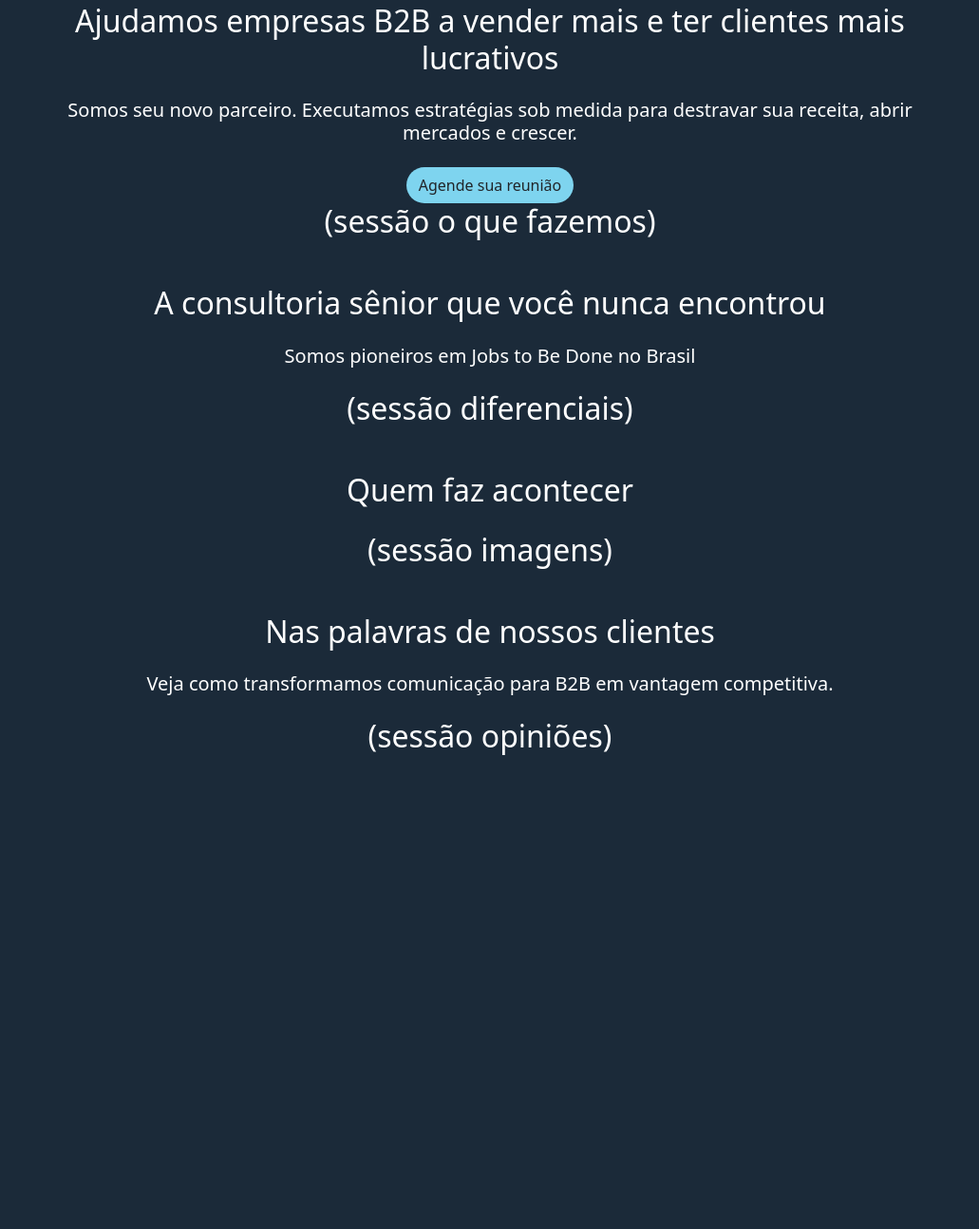
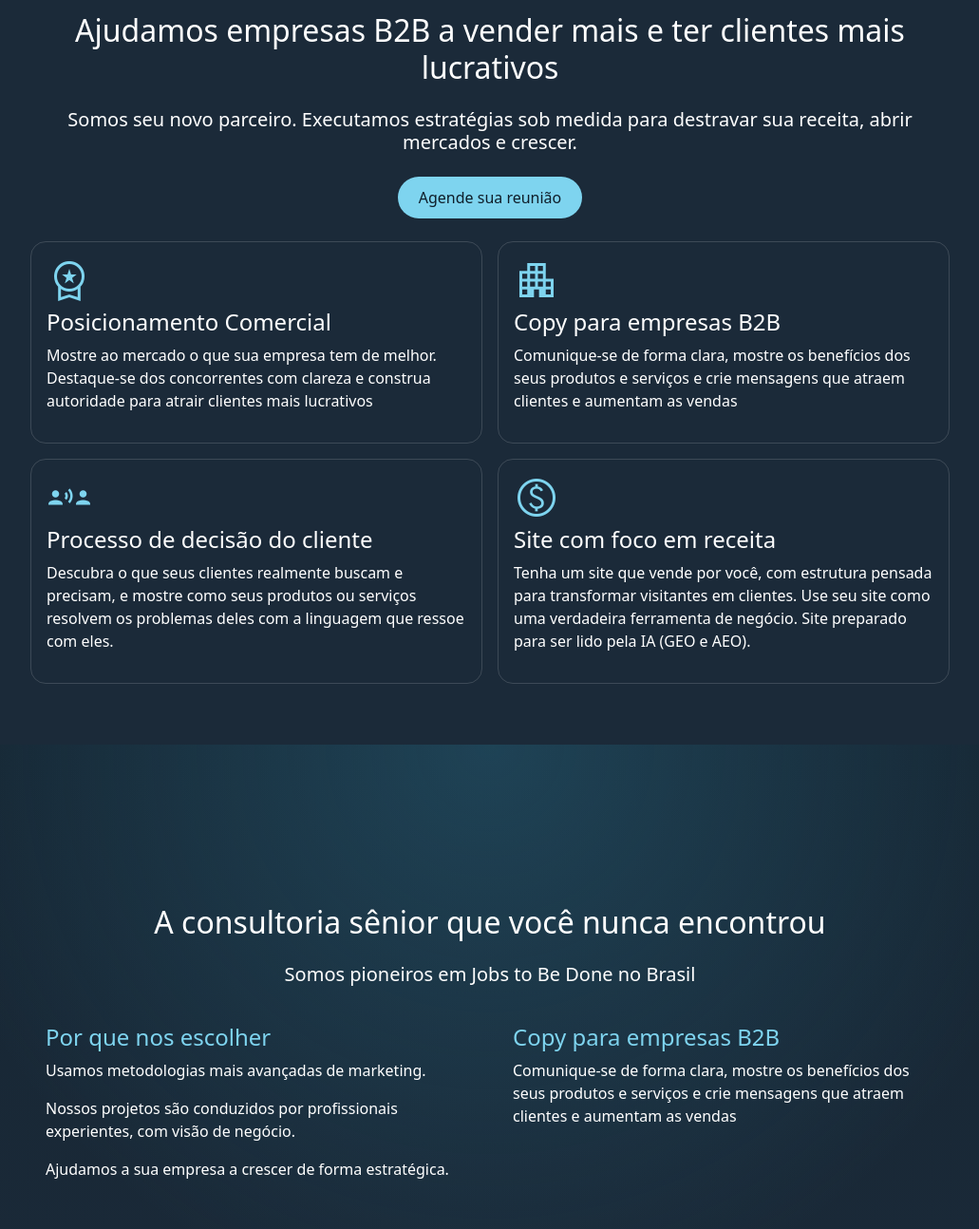
Before and after one commit to HenriquePkrueger/futura-gestao-contabil-landing, a plain HTML site: page index.html in a window 1280 px wide. Shown: the part 398-1692 px from the top of the page at 95% size, without its empty margins (124-1155 px from the left). Before the commit the page ends 1241 px from the top, so only its background shows below. Drawn offline with nearby package versions, Linux system fonts and the light colour scheme.

Commit message:
Estrutura das sessões 'founders' e 'diferencials' criadas.

```diff
--- a/css/style.css
+++ b/css/style.css
@@ -12,4 +12,62 @@ body {
 
 .btn {
     background-color: #7ed4ef;
+    color: #0f1e2a;
+    border: none;
+    padding: 10px 22px;
+    font-weight: 500;
 }
+
+.btn:hover {
+    background-color: #5fc3e3;
+    color: #0f1e2a;
+}
+
+.btn:focus,
+.btn:active {
+    background-color: #5fc3e3 !important;
+    box-shadow: 0 0 0 0.2rem rgba(126, 212, 239, 0.35);
+}
+
+.material-symbols-outlined {
+    font-size: 48px;
+    color: #7ed4ef;
+}
+
+.blue-title{
+    color: #7ed4ef;
+}
+
+#diferencials {
+  background:
+    radial-gradient(
+      circle at top center,
+      rgba(46, 120, 150, 0.35),
+      transparent 65%
+    ),
+    linear-gradient(
+      180deg,
+      #162633 0%,
+      #1b2a39 100%
+    );
+
+  color: #ffffff;
+  padding: 120px 0;
+}
+
+.border {
+    border-color: rgba(255, 255, 255, 0.15) !important;
+}
+
+.avatar-wrapper {
+  width: 300px;
+  height: 300px;
+  border-radius: 50%;
+  overflow: hidden;
+}
+
+.avatar-wrapper img {
+  width: 100%;
+  height: 100%;
+  object-fit: cover;
+}
--- a/index.html
+++ b/index.html
@@ -7,6 +7,7 @@
     <title>Document</title>
     <link href="https://cdn.jsdelivr.net/npm/bootstrap@5.3.8/dist/css/bootstrap.min.css" rel="stylesheet"
         integrity="sha384-sRIl4kxILFvY47J16cr9ZwB07vP4J8+LH7qKQnuqkuIAvNWLzeN8tE5YBujZqJLB" crossorigin="anonymous">
+    <link rel="stylesheet" href="https://fonts.googleapis.com/css2?family=Material+Symbols+Outlined" />
     <link rel="stylesheet" href="css/style.css">
 </head>
 
@@ -41,7 +42,8 @@
         <div class="container text-center my-5">
             <div class="">
                 <h1 class="pb-3 fs-2">Traduzimos o valor da sua solução B2B na linguagem de quem decide</h1>
-                <h2 class="pb-3 fs-5">Seu cliente sempre compara opções. Nós mostramos com clareza porque a sua é a melhor
+                <h2 class="pb-3 fs-5">Seu cliente sempre compara opções. Nós mostramos com clareza porque a sua é a
+                    melhor
                     escolha. Sua comunicação preparada para IA (GEO e AEO).</h2>
                 <button class="btn rounded-pill" type="submit">Entenda nossos serviços</button>
                 <h2>(sessão logo das empresas)</h2>
@@ -53,21 +55,66 @@
         <div class="container text-center my-5">
             <div class="">
                 <h1 class="pb-3 fs-2">Ajudamos empresas B2B a vender mais e ter clientes mais lucrativos</h1>
-                <h2 class="pb-3 fs-5">Somos seu novo parceiro. Executamos estratégias sob medida para destravar sua receita,
+                <h2 class="pb-3 fs-5">Somos seu novo parceiro. Executamos estratégias sob medida para destravar sua
+                    receita,
                     abrir mercados e crescer. </h2>
-                <button class="btn rounded-pill" type="submit">Agende sua reunião</button>
-                <h2>(sessão o que fazemos)</h2>
+                <button class="btn rounded-pill mb-4" type="submit">Agende sua reunião</button>
+                <div style="grid-template-columns: 1fr 1fr;" class="d-grid gap-3 pb-3">
+                    <div class="p-3 border rounded-4 text-start">
+                        <span class="material-symbols-outlined">
+                            workspace_premium
+                        </span>
+                        <h4>Posicionamento Comercial</h4>
+                        <p>Mostre ao mercado o que sua empresa tem de melhor. Destaque-se dos concorrentes com clareza e
+                            construa autoridade para atrair clientes mais lucrativos</p>
+                    </div>
+                    <div class="p-3 border rounded-4 text-start">
+                        <span class="material-symbols-outlined">
+                            apartment
+                        </span>
+                        <h4>Copy para empresas B2B</h4>
+                        <p>Comunique-se de forma clara, mostre os benefícios dos seus produtos e serviços e crie
+                            mensagens que atraem clientes e aumentam as vendas</p>
+                    </div>
+                    <div class="p-3 border rounded-4 text-start">
+                        <span class="material-symbols-outlined">
+                            communication
+                        </span>
+                        <h4>Processo de decisão do cliente</h4>
+                        <p>Descubra o que seus clientes realmente buscam e precisam, e mostre como seus produtos ou
+                            serviços resolvem os problemas deles com a linguagem que ressoe com eles.</p>
+                    </div>
+                    <div class="p-3 border rounded-4 text-start">
+                        <span class="material-symbols-outlined">
+                            paid
+                        </span>
+                        <h4>Site com foco em receita</h4>
+                        <p>Tenha um site que vende por você, com estrutura pensada para transformar visitantes em
+                            clientes. Use seu site como uma verdadeira ferramenta de negócio. Site preparado para ser
+                            lido pela IA (GEO e AEO).</p>
+                    </div>
+                </div>
             </div>
         </div>
     </section>
 
     <section id="diferencials">
         <div class="container text-center my-5">
-            <div class="">
-                <h1 class="pb-3 fs-2">A consultoria sênior que
-                    você nunca encontrou</h1>
-                <h2 class="pb-3 fs-5">Somos pioneiros em Jobs to Be Done no Brasil</h2>
-                <h2>(sessão diferenciais)</h2>
+            <h1 class="pb-3 fs-2">A consultoria sênior que
+                você nunca encontrou</h1>
+            <h2 class="pb-3 fs-5">Somos pioneiros em Jobs to Be Done no Brasil</h2>
+            <div style="grid-template-columns: 1fr 1fr;" class="d-grid gap-3 pb-3">
+                <div class="p-3 text-start">
+                    <h4 class="blue-title">Por que nos escolher</h4>
+                    <p>Usamos metodologias mais avançadas de marketing.</p>
+                    <p>Nossos projetos são conduzidos por profissionais experientes, com visão de negócio.</p>
+                    <p>Ajudamos a sua empresa a crescer de forma estratégica.</p>
+                </div>
+                <div class="p-3 text-start">
+                    <h4 class="blue-title">Copy para empresas B2B</h4>
+                    <p>Comunique-se de forma clara, mostre os benefícios dos seus produtos e serviços e crie
+                        mensagens que atraem clientes e aumentam as vendas</p>
+                </div>
             </div>
         </div>
     </section>
@@ -76,7 +123,22 @@
         <div class="container text-center my-5">
             <div class="">
                 <h1 class="pb-3 fs-2">Quem faz acontecer</h1>
-                <h2>(sessão imagens)</h2>
+                <div style="grid-template-columns: 1fr 1fr;" class="d-grid gap-3 pb-3">
+                    <div class="p-3 text-start">
+                        <div class="avatar-wrapper mx-auto mb-3">
+                            <img class="perfil" src="img/foto_perfil_exemplo.png" alt="">
+                        </div>
+                        <h4 class="blue-title">Márcio Bonfim</h4>
+                        <p>Lorem ipsum dolor sit amet consectetur adipisicing elit. Pariatur beatae odio corporis nam quos nobis id eius itaque fuga. Consectetur veritatis exercitationem hic voluptas accusantium ipsam. Aliquam fuga ad non.</p>
+                    </div>
+                    <div class="p-3 text-start">
+                        <div class="avatar-wrapper mx-auto mb-3">
+                            <img class="perfil" src="img/foto_perfil_exemplo2.png" alt="">
+                        </div>
+                        <h4 class="blue-title">Márcio Bonfim</h4>
+                        <p>Lorem ipsum dolor sit amet consectetur adipisicing elit. Pariatur beatae odio corporis nam quos nobis id eius itaque fuga. Consectetur veritatis exercitationem hic voluptas accusantium ipsam. Aliquam fuga ad non.</p>
+                    </div>
+                </div>
             </div>
         </div>
     </section>
```
Also changed, not shown: 2 other files.
